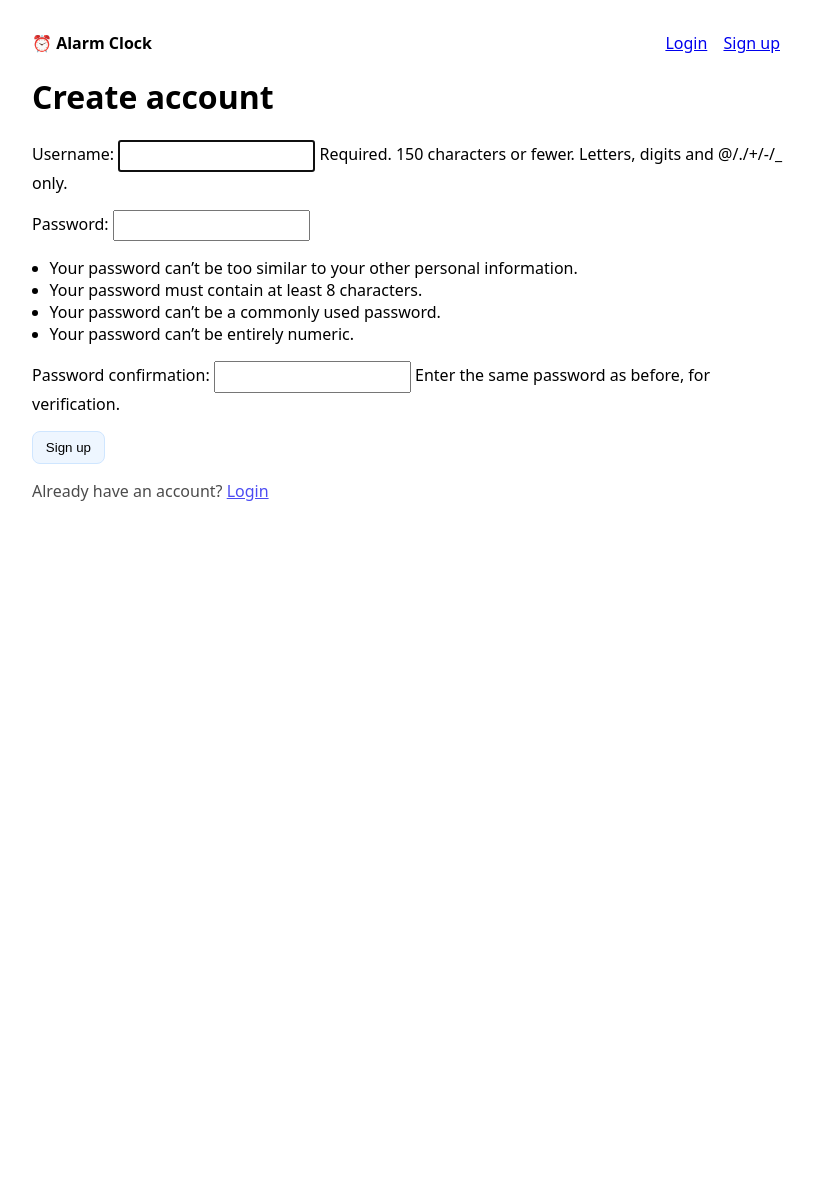
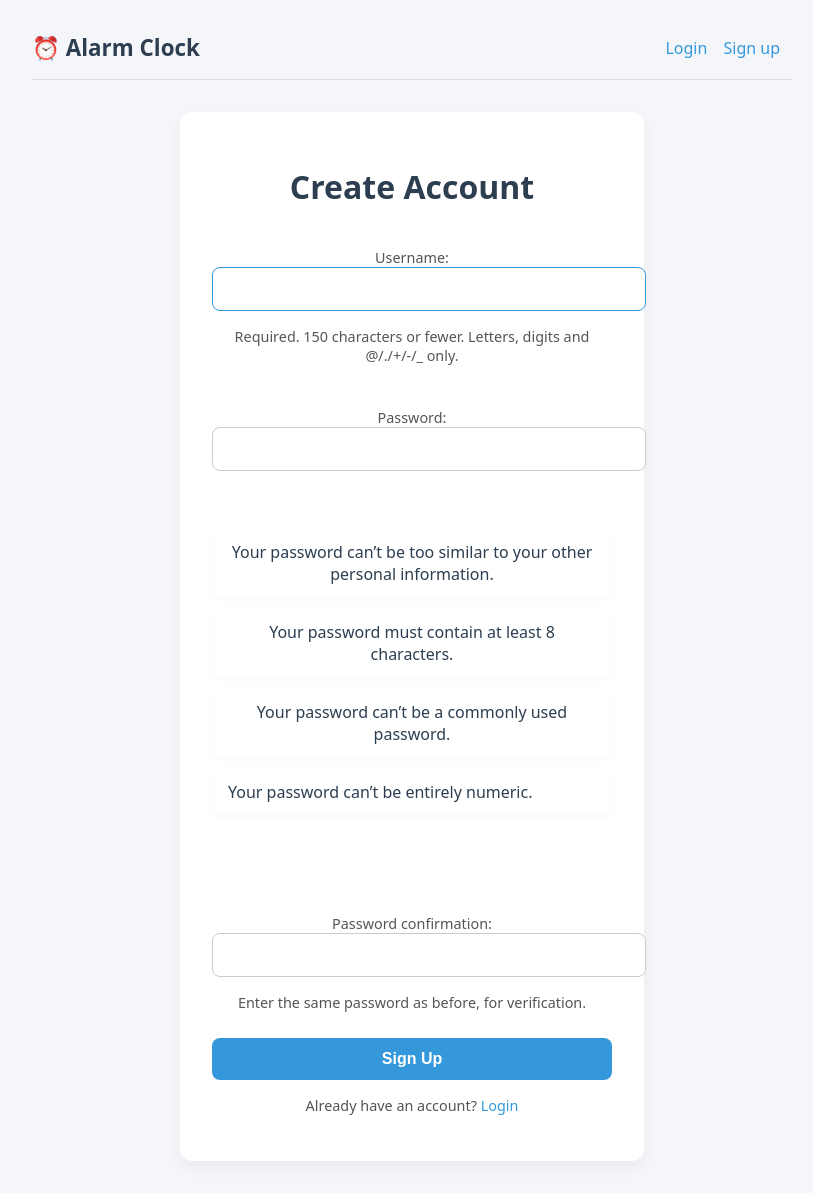
Before and after one commit to devstha61/Alarm-Clock, a Django app: page /accounts/signup/ in a window 1280 px wide. Shown: the whole page, without its empty margins (228-1041 px from the left). Before the commit the page ends 501 px from the top, so only its background shows below. Run offline with Django 5.2, Linux system fonts and the light colour scheme.

Commit message:
Updated Clean CSS

```diff
--- /dev/null
+++ b/alarm_project/static/alarm_app/style.css
@@ -0,0 +1,211 @@
+body {
+    font-family: system-ui, Arial, sans-serif;
+    margin: 0;
+    padding: 0;
+    background: #f5f6fa;
+    color: #2c3e50;
+  }
+
+  .container {
+    max-width: 760px;
+    margin: 2rem auto;
+    padding: 0 1rem;
+  }
+
+  header {
+    display: flex;
+    justify-content: space-between;
+    align-items: center;
+    margin-bottom: 2rem;
+    padding-bottom: 1rem;
+    border-bottom: 1px solid #ddd;
+  }
+
+  header strong {
+    font-size: 1.4rem;
+  }
+
+  nav a,
+  nav form {
+    margin-right: 0.75rem;
+    display: inline;
+    text-decoration: none;
+    color: #3498db;
+  }
+
+  nav a:hover,
+  nav button:hover {
+    text-decoration: underline;
+  }
+
+  nav button {
+    padding: 0.4rem 0.8rem;
+    border-radius: 6px;
+    border: none;
+    cursor: pointer;
+    background: #3498db;
+    color: white;
+  }
+
+  .btn {
+    padding: 0.5rem 0.8rem;
+    border: 1px solid #793a3a;
+    border-radius: 0.5rem;
+    background: #2ebeb2;
+    cursor: pointer;
+    transition: all 0.2s;
+  }
+
+  .btn:hover {
+    background: #e0e0e0;
+  }
+
+  .btn.danger {
+    background: #ffe9e9;
+    border-color: #ffcdcd;
+  }
+
+  .btn.danger:hover {
+    background: #ffd6d6;
+  }
+
+  .btn.primary {
+    background: #eef6ff;
+    border-color: #cfe6ff;
+  }
+
+  .btn.primary:hover {
+    background: #d6ebff;
+  }
+
+  form {
+    display: flex;
+    flex-direction: column;
+    gap: 0.75rem;
+  }
+
+  form input,
+  form select {
+    padding: 0.6rem 0.8rem;
+    border: 1px solid #ccc;
+    border-radius: 6px;
+    font-size: 1rem;
+    outline: none;
+    transition: border-color 0.2s;
+  }
+
+  form input:focus,
+  form select:focus {
+    border-color: #3498db;
+  }
+
+  ul {
+    list-style-type: none;
+    padding-left: 0;
+  }
+
+  ul li {
+    padding: 0.75rem 1rem;
+    border-radius: 6px;
+    background: #fff;
+    margin-bottom: 0.75rem;
+    display: flex;
+    align-items: center;
+    justify-content: space-between;
+    box-shadow: 0 2px 6px rgba(0,0,0,0.03);
+  }
+
+  .tag {
+    font-size: 0.8rem;
+    padding: 0.15rem 0.4rem;
+    border-radius: 0.4rem;
+    background: #eee;
+    font-weight: 600;
+  }
+
+  .on {
+    background: #d9f7d9;
+    color: #2c662d;
+  }
+
+  .off {
+    background: #f7d9d9;
+    color: #a72d2d;
+  }
+
+  .row {
+    display: flex;
+    gap: 1rem;
+    align-items: center;
+  }
+
+  .muted {
+    opacity: 0.7;
+    font-size: 0.9rem;
+  }
+
+  .auth-container {
+    max-width: 400px;
+    margin: 2rem auto;
+    padding: 2rem;
+    background: #fff;
+    border-radius: 12px;
+    box-shadow: 0 6px 15px rgba(0,0,0,0.05);
+    text-align: center;
+  }
+
+  .auth-container h1 {
+    margin-bottom: 1.5rem;
+    color: #2c3e50;
+  }
+
+  .auth-container input {
+    width: 100%;
+    padding: 0.75rem 1rem;
+    margin-bottom: 1rem;
+    border: 1px solid #ccc;
+    border-radius: 8px;
+    font-size: 1rem;
+    outline: none;
+    transition: border-color 0.2s ease;
+  }
+
+  .auth-container input:focus {
+    border-color: #3498db;
+  }
+
+  .auth-container button {
+    width: 100%;
+    padding: 0.75rem;
+    border: none;
+    border-radius: 8px;
+    font-size: 1rem;
+    cursor: pointer;
+    background-color: #3498db;
+    color: white;
+    font-weight: 600;
+    transition: background 0.2s ease;
+  }
+
+  .auth-container button:hover {
+    background-color: #2980b9;
+  }
+
+  .auth-container p {
+    margin-top: 1rem;
+    font-size: 0.9rem;
+    color: #555;
+  }
+
+  .auth-container a {
+    color: #3498db;
+    text-decoration: none;
+  }
+
+  .auth-container a:hover {
+    text-decoration: underline;
+  }
+
+  audio {
+    display: none;
+  }
--- a/alarm_project/templates/alarm_app/alarm_list.html
+++ b/alarm_project/templates/alarm_app/alarm_list.html
@@ -38,7 +38,6 @@
   {% endfor %}
 </ul>
 
-<!-- Alarm Sound -->
 <audio id="alarmSound" src="{% static 'alarm_app/alarm.mp3' %}" preload="auto"></audio>
 <p class="muted">The alarm rings only if this page is open and sound is allowed.</p>
 
--- a/alarm_project/templates/base.html
+++ b/alarm_project/templates/base.html
@@ -1,28 +1,14 @@
 <!DOCTYPE html>
 <html lang="en">
 <head>
-  <meta charset="UTF-8" />
-  <meta name="viewport" content="width=device-width, initial-scale=1.0" />
-  <title>{% block title %}Alarm Clock{% endblock %}</title>
-  {% load static %}
-  <link rel="icon" href="data:," />
-  <style>
-    body { font-family: system-ui, Arial, sans-serif; margin: 2rem; }
-    .container { max-width: 760px; margin: 0 auto; }
-    header { display: flex; justify-content: space-between; align-items: center; margin-bottom: 1rem; }
-    nav a, nav form { margin-right: .75rem; display: inline; }
-    ul { padding-left: 1.1rem; }
-    .muted { opacity: .7; }
-    .row { display:flex; gap:1rem; align-items:center; }
-    .btn { padding:.5rem .8rem; border:1px solid #ddd; background:#f7f7f7; cursor:pointer; border-radius:.5rem; }
-    .btn.danger { background:#ffe9e9; border-color:#ffcdcd; }
-    .btn.primary { background:#eef6ff; border-color:#cfe6ff; }
-    .tag { font-size:.8rem; padding:.1rem .4rem; border-radius:.4rem; background:#eee; }
-    .on { background:#d9f7d9; }
-    .off { background:#f7d9d9; }
-    input, select { padding:.4rem .5rem; }
-  </style>
+      <meta charset="UTF-8" />
+      <meta name="viewport" content="width=device-width, initial-scale=1.0" />
+      <title>{% block title %}Alarm Clock{% endblock %}</title>
+      {% load static %}
+     <link rel="icon" href="data:," />
+      <link rel="stylesheet" href="{% static 'alarm_app/style.css' %}">
 </head>
+
 <body>
   <div class="container">
     <header>
--- a/alarm_project/templates/registration/signup.html
+++ b/alarm_project/templates/registration/signup.html
@@ -1,11 +1,15 @@
 {% extends 'base.html' %}
-{% block title %}Sign up{% endblock %}
+{% load static %}
+{% block title %}Sign Up{% endblock %}
+
 {% block content %}
-  <h1>Create account</h1>
+<div class="auth-container">
+  <h1>Create Account</h1>
   <form method="post">
     {% csrf_token %}
     {{ form.as_p }}
-    <button class="btn primary" type="submit">Sign up</button>
+    <button type="submit">Sign Up</button>
   </form>
-  <p class="muted">Already have an account? <a href="/accounts/login/">Login</a></p>
+  <p>Already have an account? <a href="{% url 'login' %}">Login</a></p>
+</div>
 {% endblock %}
```
Also changed, not shown: alarm_project/db.sqlite3.
